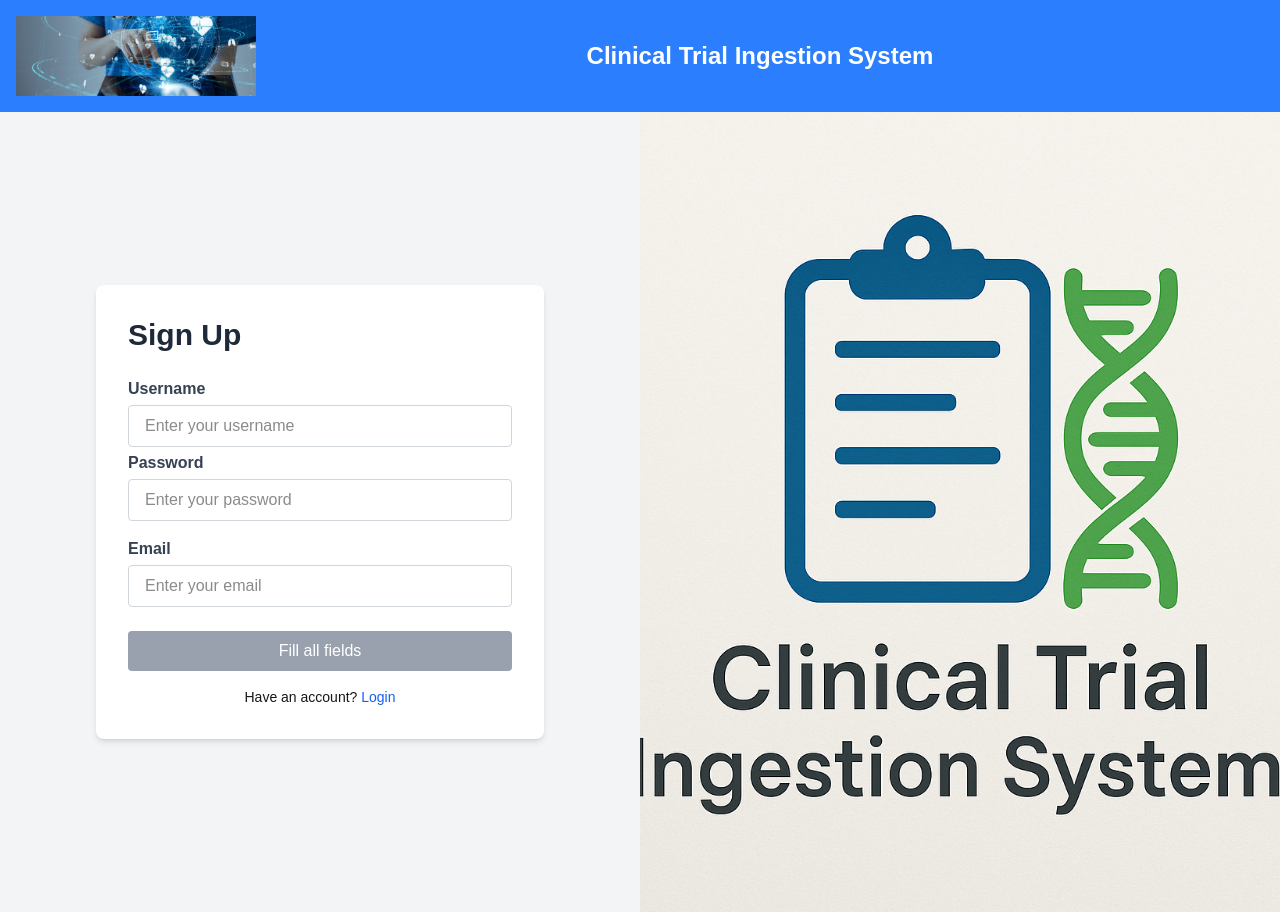
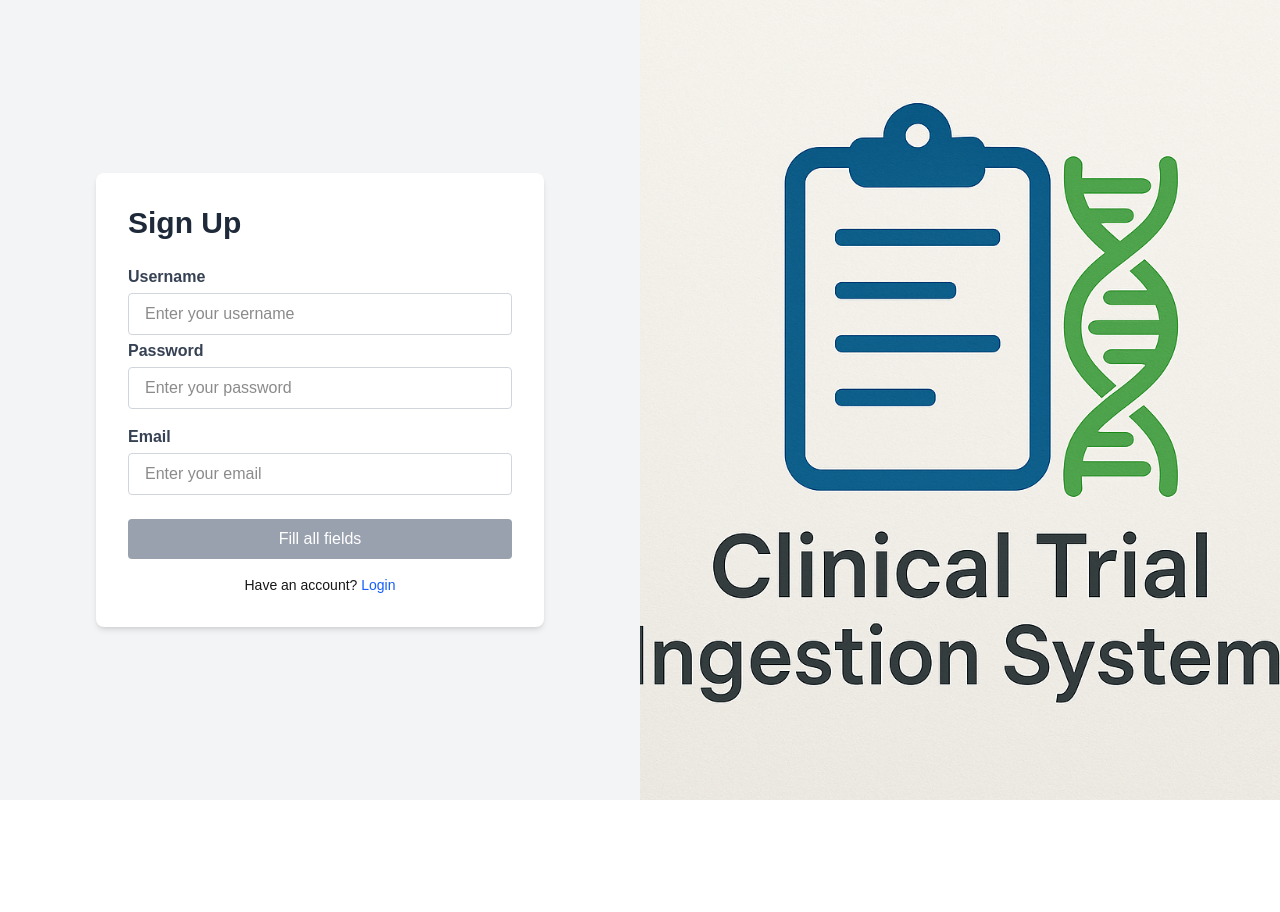
Before and after one commit to akashbodhale/CTIS, a Next.js app: page /signup in a window 1280 px wide. After the commit the page ends 800 px from the top, so only its background shows below. Built offline with nearby package versions, Linux system fonts and the light colour scheme.

Commit message:
change layout

```diff
--- a/app/layout.tsx
+++ b/app/layout.tsx
@@ -1,7 +1,11 @@
+// app/layout.tsx or app/layout.js
+'use client';
+
 import type { Metadata } from "next";
 import { Geist, Geist_Mono } from "next/font/google";
 import "./globals.css";
 import Bar from "./Bar";
+import { usePathname } from "next/navigation";
 
 const geistSans = Geist({
   variable: "--font-geist-sans",
@@ -23,12 +27,13 @@ export default function RootLayout({
 }: Readonly<{
   children: React.ReactNode;
 }>) {
+  const pathname = usePathname();
+  const hideBar = pathname === "/login" || pathname === "/signup";
+
   return (
     <html lang="en">
-      <body
-        className={`${geistSans.variable} ${geistMono.variable} antialiased`}
-      >
-        <Bar />
+      <body className={`${geistSans.variable} ${geistMono.variable} antialiased`}>
+        {!hideBar && <Bar />}
         {children}
       </body>
     </html>
```
